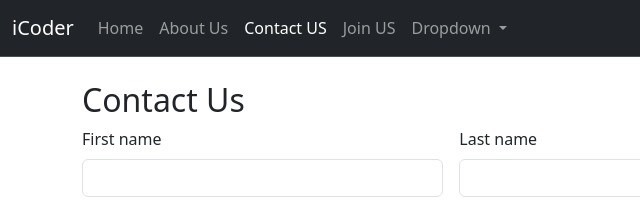
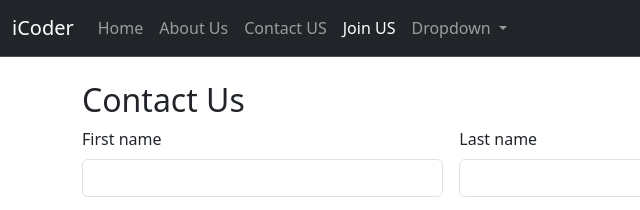
Before and after one commit to BalharaAnkit/AnkitBootStrap, a plain HTML site: page joinUs.html in a window 1280 px wide. Shown: the top 210 px of the page, 0-640 px from the left. Drawn offline with nearby package versions, Linux system fonts and the light colour scheme.

Commit message:
Update joinUs.html

```diff
--- a/joinUs.html
+++ b/joinUs.html
@@ -26,10 +26,10 @@
                     <a class="nav-link" href="About.html">About Us</a>
                 </li>
                 <li class="nav-item">
-                    <a class="nav-link active" href="Contact.html">Contact US</a>
+                    <a class="nav-link " href="Contact.html">Contact US</a>
                 </li>
                 <li class="nav-item">
-                    <a class="nav-link" href="joinUs.html">Join US</a>
+                    <a class="nav-link active" href="joinUs.html">Join US</a>
                 </li>
                 <li class="nav-item dropdown">
                     <a class="nav-link dropdown-toggle" href="#" role="button" data-bs-toggle="dropdown"
```
